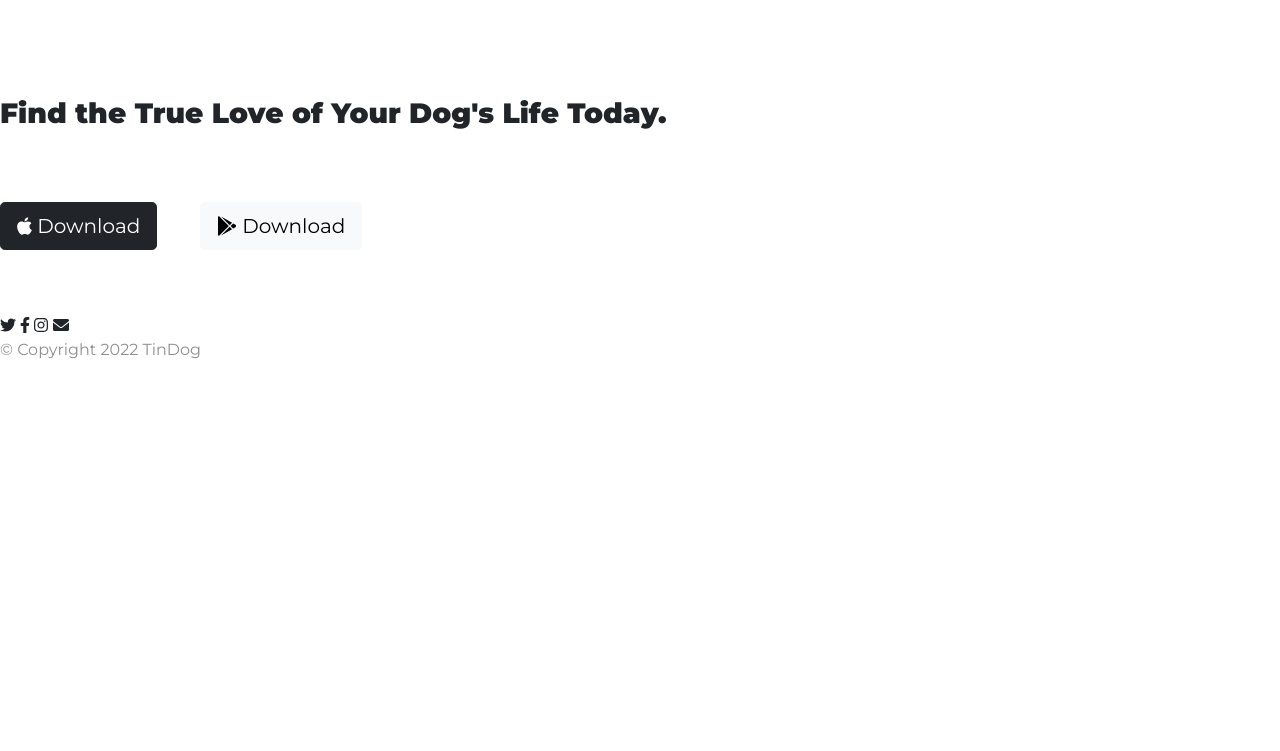
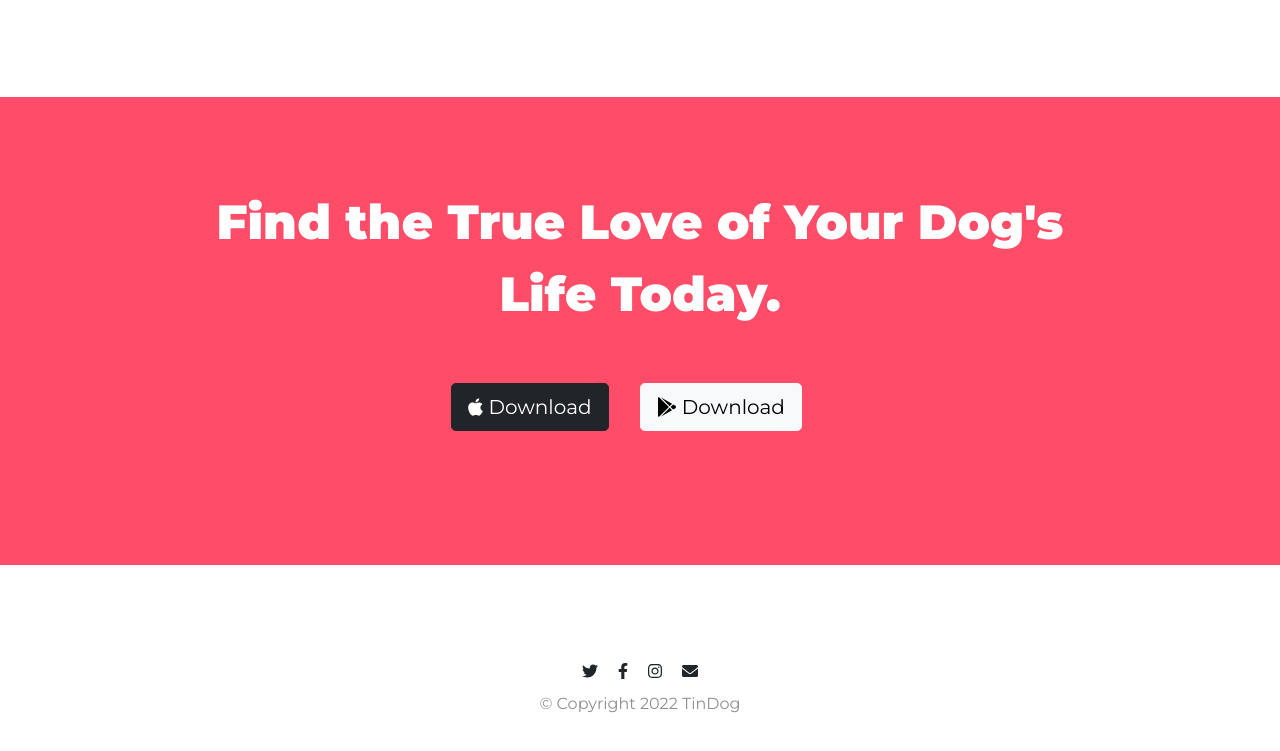
Before and after one commit to KaylaGonz/Tindog, a plain HTML site: page index.html in a window 1280 px wide. Shown: the part 2433-3184 px from the top of the page. Before the commit the page ends 2811 px from the top, so only its background shows below. Drawn offline with nearby package versions, Linux system fonts and the light colour scheme.

Commit message:
Update cta, footer, and add mobile response

```diff
--- a/css/styles.css
+++ b/css/styles.css
@@ -49,7 +49,7 @@ line-height: 1.5;
 /* Title Image */
 
 .title-image {
-  width: 300px;
+  width: 22%;
   transform: rotate(25deg);
   margin-left: 15px;
   position: absolute;
@@ -132,3 +132,46 @@ h2 {
 .pricing-column {
   padding: 3% 2%;
 }
+
+/* Call To Action Section */
+
+#cta {
+  background-color: #ff4c68;
+  text-align: center;
+  color: #fff;
+  padding: 7% 15%;
+}
+
+.cta-heading {
+  font-style: "Montserrat";
+  font-weight: 900;
+  font-size: 3rem;
+  line-height: 1.5;
+}
+
+/* Footer Section */
+
+#footer {
+  background-color: #fff;
+  text-align: center;
+  padding: 7% 15%;
+}
+
+.footer-icon {
+  margin: .5rem;
+}
+
+/* Responsive to screensize */
+
+@media (max-width: 1028px) {
+
+  #title {
+    text-align: center;
+  }
+
+  .title-image {
+    position: static;
+    transform: rotate(0);
+    width: 40%;
+  }
+}
```
